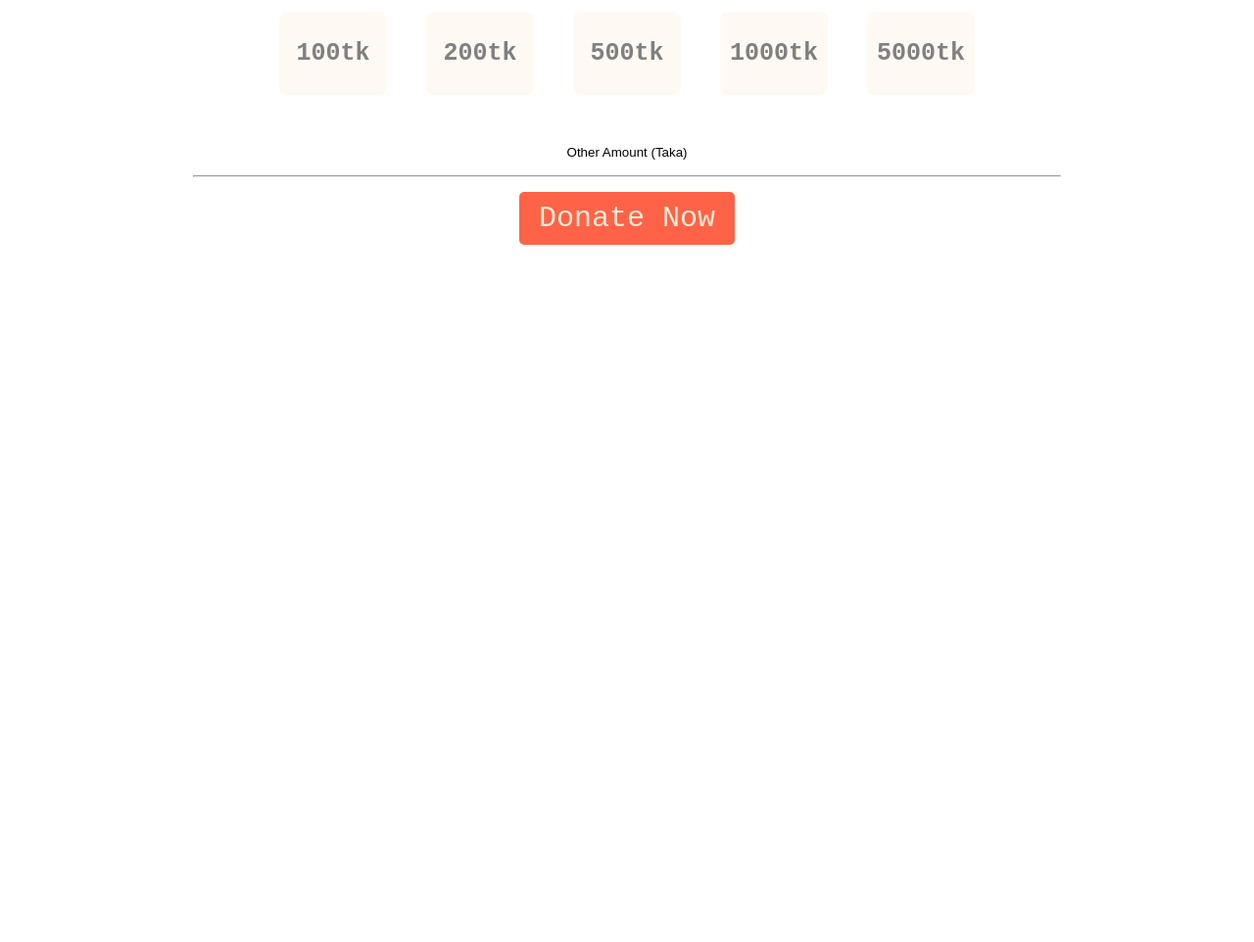
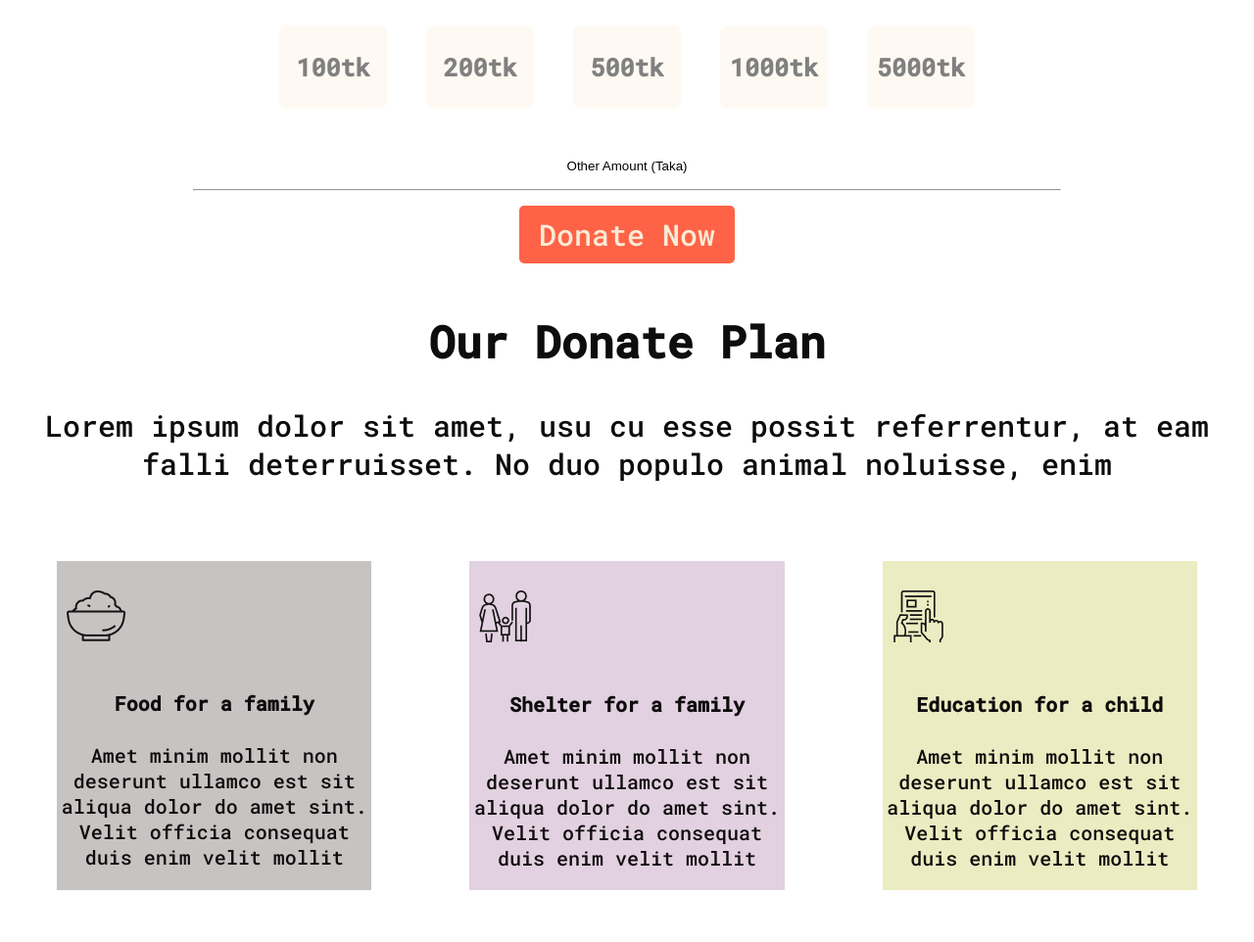
Before and after one commit to Rahatfa/1st-assignmnet, a plain HTML site: page index.html in a window 1280 px wide. Shown: the part 1086-2048 px from the top of the page at 98% size. Before the commit the page ends 1386 px from the top, so only its background shows below. Drawn offline with Linux system fonts and the light colour scheme.

Commit message:
3rd section added more

```diff
--- a/index.html
+++ b/index.html
@@ -5,6 +5,9 @@
     <meta http-equiv="X-UA-Compatible" content="IE=edge">
     <meta name="viewport" content="width=device-width, initial-scale=1.0">
     <link rel="stylesheet" href="style.css">
+    <link rel="preconnect" href="https://fonts.googleapis.com">
+<link rel="preconnect" href="https://fonts.gstatic.com" crossorigin>
+<link href="https://fonts.googleapis.com/css2?family=Josefin+Sans:wght@300&family=Poppins:ital@1&family=Roboto+Mono:wght@500&family=Yanone+Kaffeesatz&display=swap" rel="stylesheet">
     <title>Donate today</title>
 </head>
 <body>
@@ -42,6 +45,40 @@
     </section>
 
 
+    <section class="plan">
+
+        <h2> Our Donate Plan</h2>
+    <p>Lorem ipsum dolor sit amet, usu cu esse possit referrentur, at eam falli
+        deterruisset. No duo populo animal noluisse, enim</p>
+        <div class="boxs2">
+            <div id="food" class="card2">
+                <img class="icon1" src="icons/food.png" alt="">
+                <h4>Food for a family</h4>
+                <p>Amet minim mollit non deserunt
+                    ullamco est sit aliqua dolor do amet
+                    sint. Velit officia consequat duis enim
+                    velit mollit</p>
+            </div>
+            <div id="shelter" class="card2">
+                <img class="icon2" src="icons/shelter.png" alt="">
+                <h4>Shelter for a family</h4>
+                <p>Amet minim mollit non deserunt
+                    ullamco est sit aliqua dolor do amet
+                    sint. Velit officia consequat duis enim
+                    velit mollit</p>
+            </div>
+            <div id="education" class="card2">
+                <img class="icon3" src="icons/Frame-1.png" alt="">
+                <h4>Education for a child</h4>
+                <p>Amet minim mollit non deserunt
+                    ullamco est sit aliqua dolor do amet
+                    sint. Velit officia consequat duis enim
+                    velit mollit</p>
+            </div>
+
+        </div>
+    </section>
+
 
 
 </body>
--- a/style.css
+++ b/style.css
@@ -101,14 +101,40 @@ h1{
     display: flex;
 }
 
+
 #food{
+    margin: 50px;
     background-color: rgb(200, 195, 195);
+    font-size: 20px;
 }
 
 #shelter{
+    margin: 50px;
     background-color: rgb(226, 209, 225);
+    font-size: 20px;
 }
 
 #education{
+    margin: 50px;
     background-color: rgb(236, 236, 194);
+    font-size: 20px;
+
 }
+
+.boxs2 .card2 .icon1{
+    display: flex;
+    position: left;
+    margin: 30px 40px 50px 10px;
+}
+
+.boxs2 .card2 .icon2{
+    display: flex;
+    position: left;
+    margin: 30px 40px 50px 10px;
+}
+
+.boxs2 .card2 .icon3{
+    display: flex;
+    position: left;
+    margin: 30px 40px 50px 10px;
+}
```
